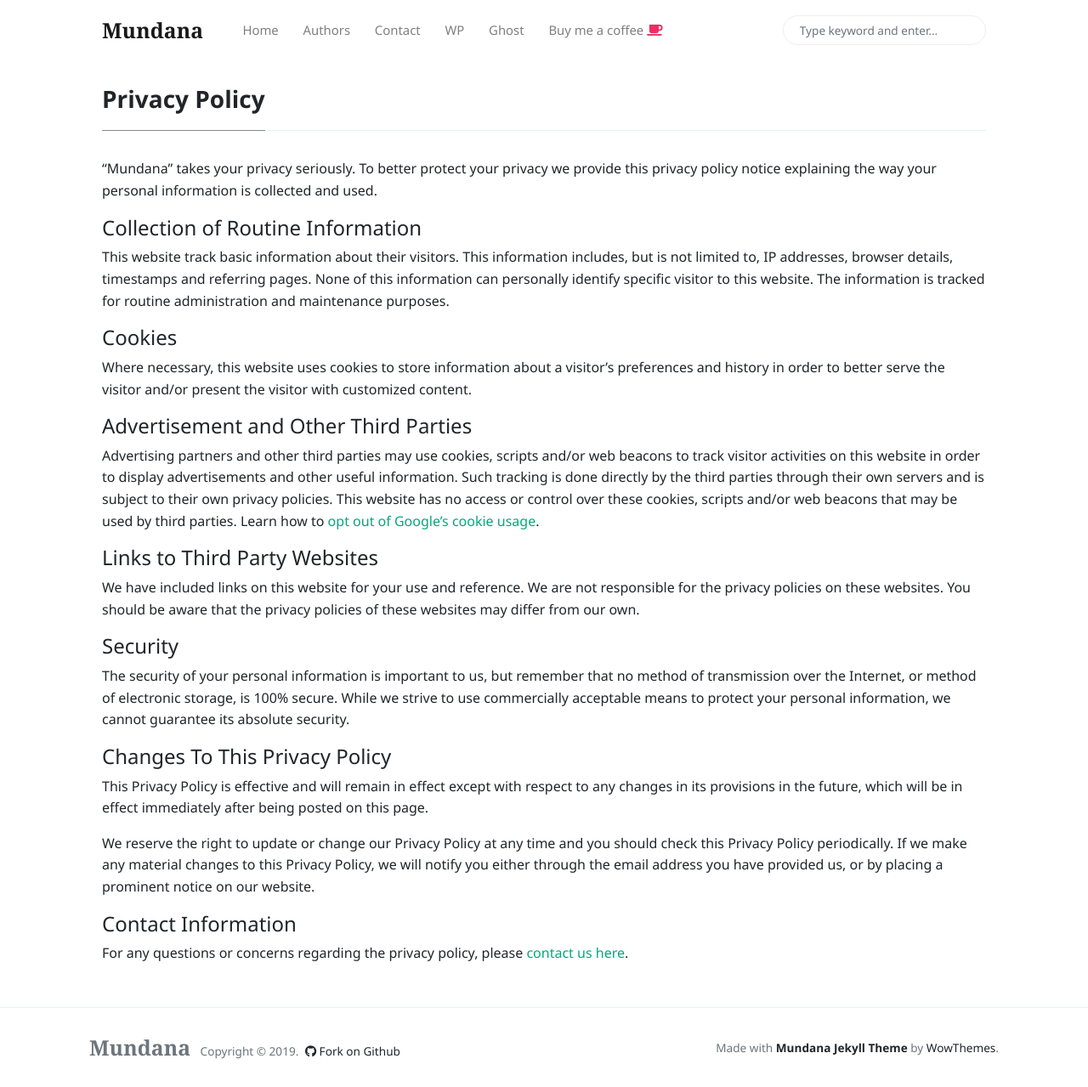
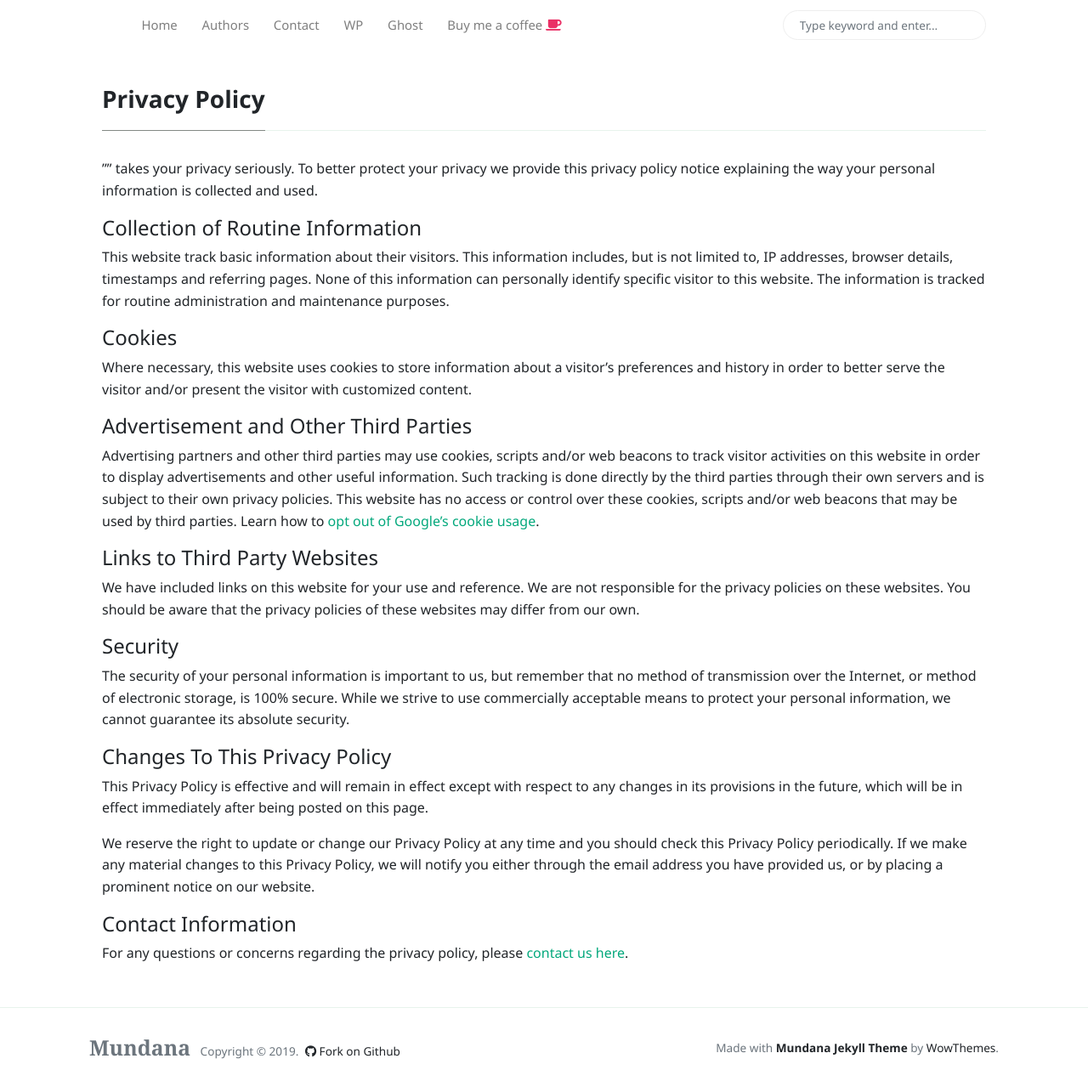
Before and after one commit to akw105/di2020, a Jekyll site: the page built from _pages/privacy-policy.md, in a window 1280 px wide and 1279 px high. Shown: the whole window at 85% size. Built offline with Jekyll 4.4.1, drawn with Linux system fonts in a browser that asks for light colours; nearby versions of some CDN libraries; some of the changed lines change nothing that is shown.

Commit message:
Updated config

```diff
--- a/_config.yml
+++ b/_config.yml
@@ -1,19 +1,16 @@
 # Site
-name: 'Mundana'
-description: 'Mundana is a free Jekyll theme for awesome people like you, Medium like.'
-logo: 'assets/images/logo.png'
-favicon: 'assets/images/favicon.ico'
-baseurl: '/mundana-theme-jekyll'
-disqus: 'demowebsite'
-email: 'wowthemesnet@gmail.com'
-mailchimp-list: 'https://wowthemes.us11.list-manage.com/subscribe/post?u=8aeb20a530e124561927d3bd8&amp;id=8c3d2d214b'
-
+title: Jekyll Netlify CMS
+email: your-email@example.com
+description: >- # this means to ignore newlines until "baseurl:"
+  This is the basic Jekyll starter site, with Netlify CMS integrated and using
+  Netlify Identity for authentication.
+baseurl: "" # the subpath of your site, e.g. /blog
+url: "" # the base hostname & protocol for your site, e.g. http://example.com
 include: ["_pages"]
 permalink: /:title/
 
 # Plugins
 plugins:
-  - jekyll-feed
   - jekyll-sitemap
   - jekyll-paginate
   - jekyll-seo-tag
```
